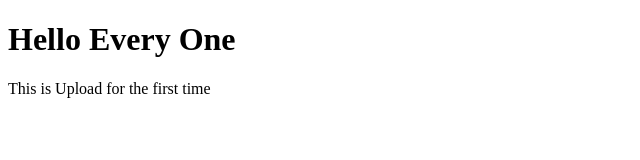
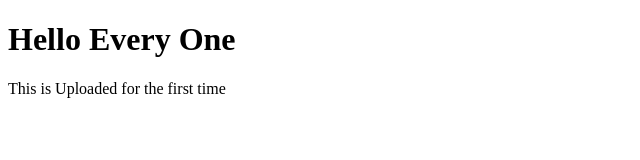
Before and after one commit to GAHAR-F/abity, a plain HTML site: page index.html in a window 1280 px wide. Shown: the full height of the page, 0-640 px from the left. Drawn offline with Linux system fonts and the light colour scheme.

Commit message:
Update index.html

```diff
--- a/index.html
+++ b/index.html
@@ -7,6 +7,6 @@
 </head>
 <body>
     <h1>Hello Every One</h1>
-    <p>This is Upload for the first time</p>
+    <p>This is Uploaded for the first time</p>
 </body>
 </html>
```
